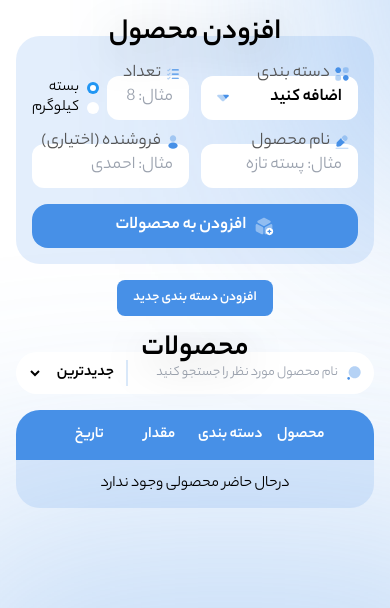
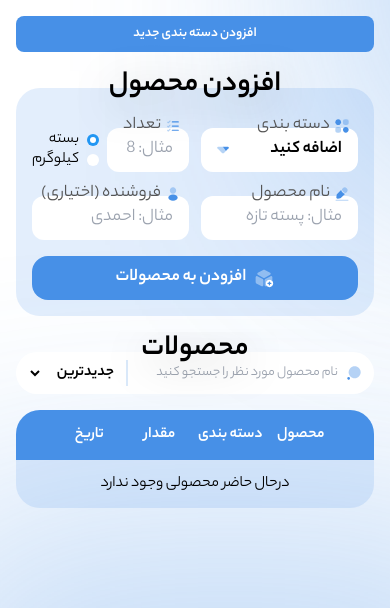
Before and after one commit to ahmadreza-ahmadi/Stockclerk, a website: page public/index.html in a window 390 px wide. Drawn offline with Linux system fonts and the light colour scheme.

Commit message:
chnage add new cateogry loacation

```diff
--- a/public/index.html
+++ b/public/index.html
@@ -29,6 +29,13 @@
     class="hidden container overflow-y-auto mx-auto px-4 py-4 sm:py-8 xl:px-10 flex-col lg:flex-row gap-0 lg:gap-8 select-none">
 
     <div class="flex flex-col lg:flex-1">
+
+      <!-- Add New Category Button -->
+      <button id="toggle-add-category"
+      class="lg:hidden w-full mx-auto rounded-lg mb-4 py-2 px-4 bg-primary text-white font-bold text-center text-sm">افزودن
+      دسته
+      بندی
+      جدید</button>
 
       <!-- Add Product Section -->
       <section id="add-prodcut-section">
@@ -152,11 +159,6 @@
             </div>
           </form>
         </div>
-        <button id="toggle-add-category"
-          class="lg:hidden w-fit mx-auto rounded-lg mb-4 py-2 px-4 bg-primary text-white font-bold text-center text-sm">افزودن
-          دسته
-          بندی
-          جدید</button>
       </section>
     </div>
 
```
Also changed, not shown: public/css/bundle.css.
